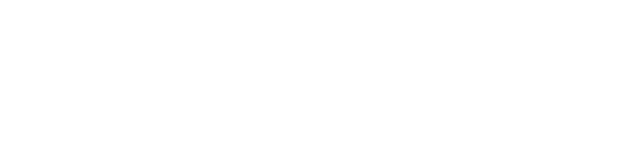
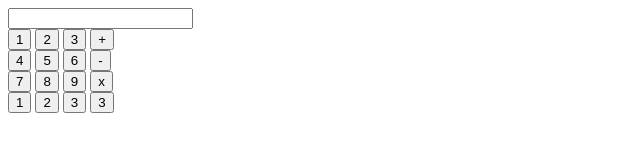
Before and after one commit to jenath/calculator, a plain HTML site: page index.html in a window 1280 px wide. Shown: the whole page, without its empty margins (0-640 px from the left). Drawn offline with Linux system fonts and the light colour scheme.

Commit message:
basic calculator layout

```diff
--- a/index.html
+++ b/index.html
@@ -1,10 +1,40 @@
 <!DOCTYPE html>
 <html>
   <head>
+    <script type="text/javascript" src="script.js"></script>
     <meta charset="utf-8">
     <title></title>
   </head>
   <body>
+    <div id="calculator_container">
 
+        <input type="text" id="field" value="">
+        <br/>
+
+        <input type="button" value="1" onclick="field.value += '1'"/>
+        <input type="button" value="2" onclick="field.value += '2'"/>
+        <input type="button" value="3" onclick="field.value += '3'"/>
+        <input type="button" value="+" onclick="field.value += '+'"/>
+        <br/>
+
+        <input type="button" value="4" onclick="field.value += '4'"/>
+        <input type="button" value="5" onclick="field.value += '5'"/>
+        <input type="button" value="6" onclick="field.value += '6'"/>
+        <input type="button" value="-" onclick="field.value += '3'"/>
+        <br/>
+
+        <input type="button" value="7" onclick="field.value += '1'"/>
+        <input type="button" value="8" onclick="field.value += '2'"/>
+        <input type="button" value="9" onclick="field.value += '3'"/>
+        <input type="button" value="x" onclick="field.value += '3'"/>
+        <br/>
+
+        <input type="button" value="1" onclick="field.value += '1'"/>
+        <input type="button" value="2" onclick="field.value += '2'"/>
+        <input type="button" value="3" onclick="field.value += '3'"/>
+        <input type="button" value="3" onclick="field.value += '3'"/>
+        <br/>
+
+    </div>
   </body>
 </html>
--- /dev/null
+++ b/script.js
@@ -0,0 +1,12 @@
+var one,two,total;
+
+function setValues(){
+  one = document.getElementById('a').value;
+  two = document.getElementById('b').value;
+}
+
+function sum() {
+  setValues();
+  total = one + two;
+  alert(total);
+}
```
